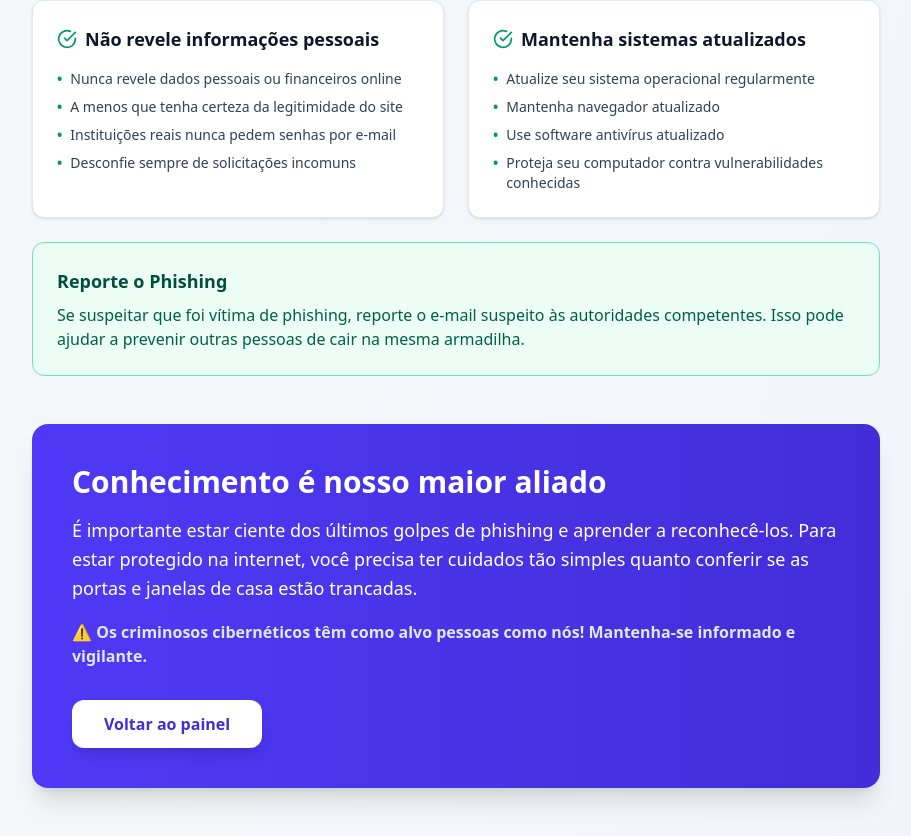
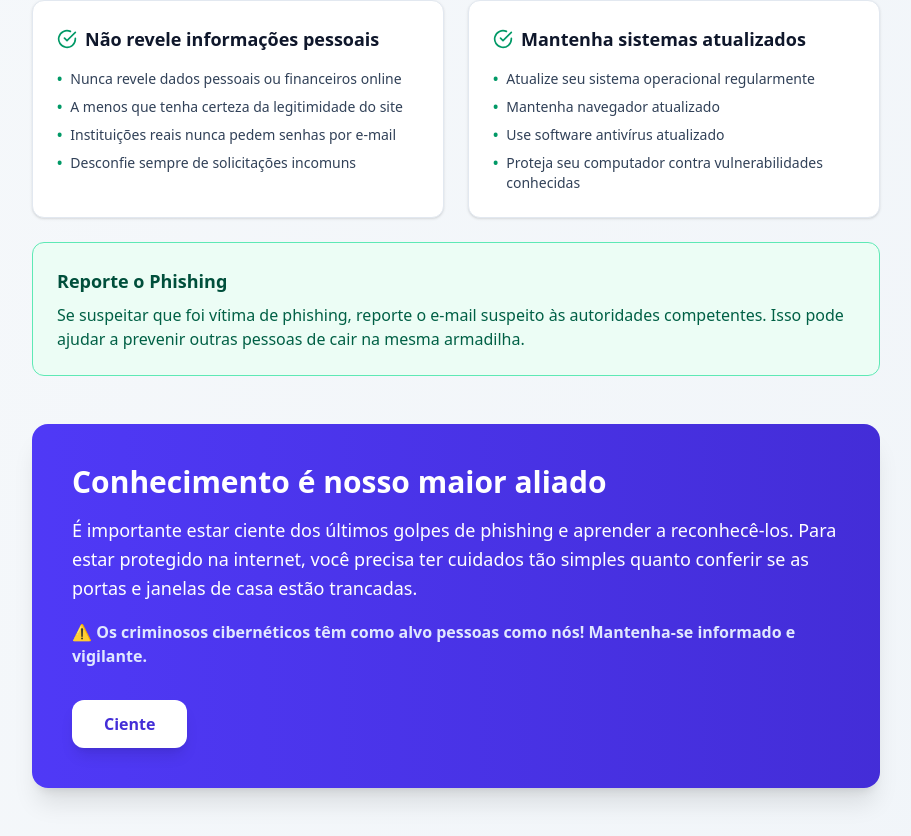
Before and after one commit to Alex-Medeir0s/safeclicker, a Next.js app in the folder frontend/: page /phishing-training in a window 1280 px wide. Shown: the part 2820-3656 px from the top of the page, without its empty margins (184-1095 px from the left). Built offline with nearby package versions, Linux system fonts and the light colour scheme.

Commit message:
feat: atualizar estilo dos botões de edição e exclusão na página de departamentos

```diff
--- a/frontend/src/app/(app)/departments/page.tsx
+++ b/frontend/src/app/(app)/departments/page.tsx
@@ -212,13 +212,13 @@ export default function Departments() {
                 <div className="flex gap-2">
                   <button
                     onClick={() => handleEdit(dept)}
-                    className="bg-gradient-to-r from-blue-500 to-cyan-500 hover:from-blue-600 hover:to-cyan-600 text-white px-4 py-2 rounded-lg text-sm font-semibold shadow-md hover:shadow-lg transition-all duration-300 hover:scale-105"
+                    className="bg-slate-100 hover:bg-slate-200 text-slate-700 border border-slate-300 px-4 py-2 rounded-lg text-sm font-semibold transition-all duration-300"
                   >
                     ✏️ Editar
                   </button>
                   <button
                     onClick={() => handleDelete(dept.id)}
-                    className="bg-gradient-to-r from-red-500 to-pink-500 hover:from-red-600 hover:to-pink-600 text-white px-4 py-2 rounded-lg text-sm font-semibold shadow-md hover:shadow-lg transition-all duration-300 hover:scale-105"
+                    className="bg-slate-100 hover:bg-slate-200 text-slate-700 border border-slate-300 px-4 py-2 rounded-lg text-sm font-semibold transition-all duration-300"
                   >
                     🗑️ Deletar
                   </button>
--- a/frontend/src/app/phishing-training/page.tsx
+++ b/frontend/src/app/phishing-training/page.tsx
@@ -278,7 +278,7 @@ function PhishingTrainingContent() {
               href="/dashboard"
               className="inline-flex items-center justify-center px-8 py-3 bg-white text-indigo-700 font-semibold rounded-xl hover:bg-indigo-50 transition shadow-lg"
             >
-              Voltar ao painel
+              Ciente
             </a>
           </div>
         </section>
```
